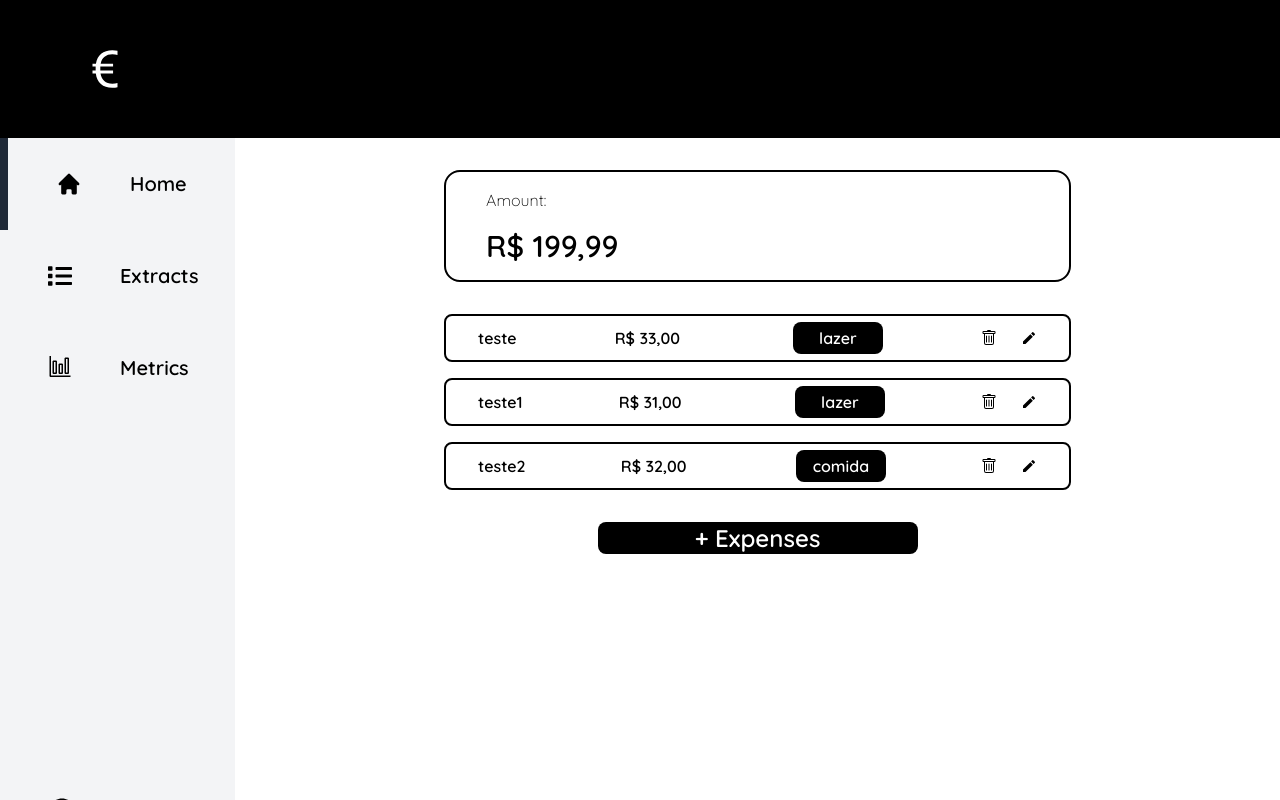
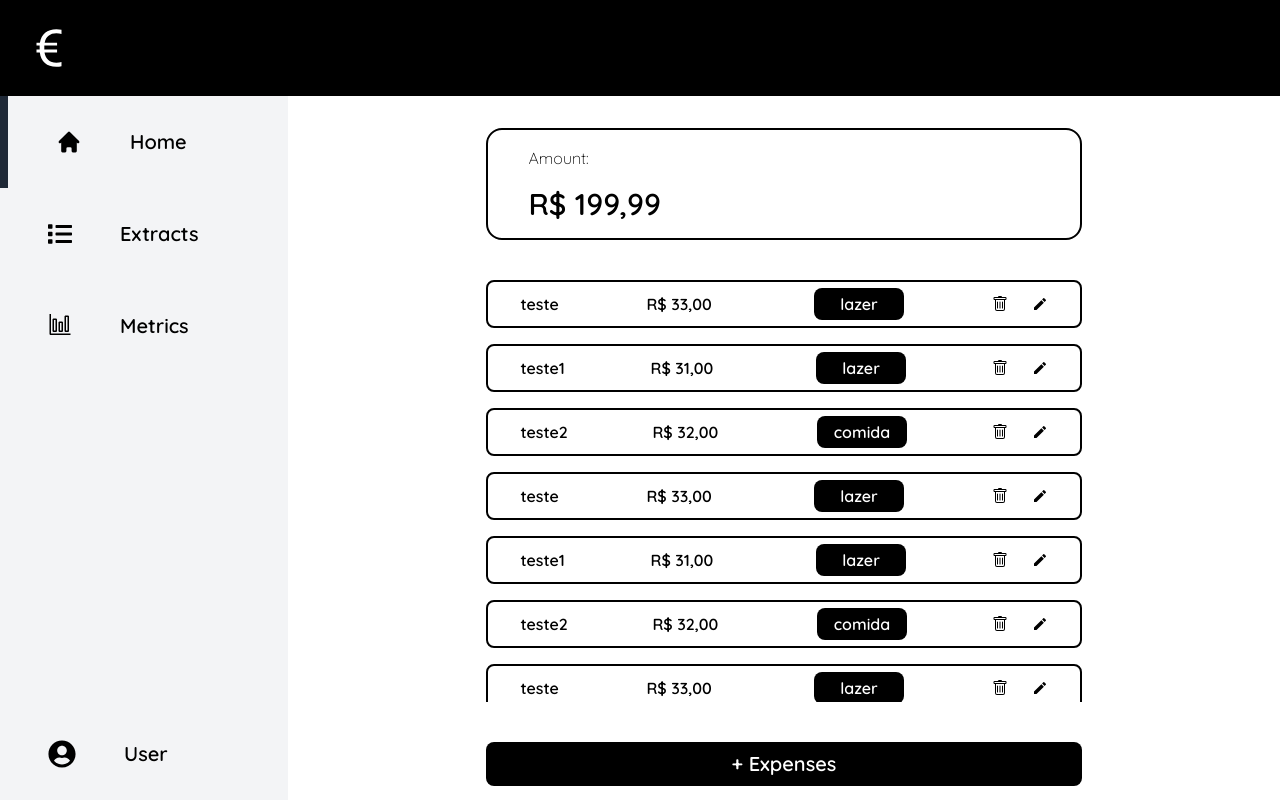
Before and after one commit to annakarlasganderla/avtWallet-webapp, a React (Vite) app in the folder front-end/: page /revenue in a window 1280 px wide. Built offline with nearby package versions, Linux system fonts and the light colour scheme.

Commit message:
fix - corringindo layout e scroll overflow auto

```diff
--- a/front-end/src/components/Button/Button.tsx
+++ b/front-end/src/components/Button/Button.tsx
@@ -2,25 +2,25 @@ import { IButtonProps } from "./utils/button.types";
 
 const Button = (props: IButtonProps) => {
 	return (
-		<div className= {`flex justify-center items-center ${!props.width && "w-100"}`} style={{ width: props.width }}>
+		<div
+			className={`flex justify-center items-center ${!props.width && "w-full"}`}
+			style={{ width: props.width, height: props.height }}
+		>
 			<button
 				onClick={props.onClick}
 				type={props.type}
 				disabled={props.disabled}
 				className={
 					props.classname
-					? props.classname
-					: `font-bold text-2xl rounded-lg cursor-pointer hover:opacity-80 w-80
+						? props.classname
+						: `w-full py-2 md:py-2 font-bold text-xl rounded-lg cursor-pointer hover:opacity-80 w-80
 					${props.outlined && "border-3 border-gray-900 bg-white"}
-					${props.disabled
-						? 'bg-gray-700' : 'bg-black'}
-					${props.outlined
-						? 'bg-white border-2 border-black' : ''}
-					${props.outlined
-						? 'text-black' : 'text-white'}
-					${props.textsize}
-					${props.disabled ? 'opacity-70 cursor-not-allowed' : 'cursor-pointer'
-					}`}
+					${props.disabled ? "bg-gray-700" : "bg-black"}
+					${props.outlined ? "bg-white border-2 border-black" : ""}
+					${props.outlined ? "text-black" : "text-white"}
+					${props.disabled ? "opacity-70 cursor-not-allowed" : "cursor-pointer"}`
+				}
+				style={{ fontSize: props.textsize }}
 			>
 				{props.children}
 			</button>
--- a/front-end/src/components/Button/utils/button.types.ts
+++ b/front-end/src/components/Button/utils/button.types.ts
@@ -1,7 +1,7 @@
 import { ReactNode } from "react";
 
 export interface IButtonProps {
-	classname: string | undefined;
+	classname?: string | undefined;
 	children: ReactNode;
 	type: "submit" | "reset" | "button" | undefined;
 	disabled?: boolean;
--- a/front-end/src/components/Header/Header.tsx
+++ b/front-end/src/components/Header/Header.tsx
@@ -1,18 +1,15 @@
 import { IHeaderProps } from "./utils/header.types";
-import { BsCurrencyEuro } from 'react-icons/bs';
+import { BsCurrencyEuro } from "react-icons/bs";
 
 const Header = (props: IHeaderProps) => {
 	return (
-		<div className={`flex flex-col ${!props.widht && "w-100"}`} style={{ height: props.height }}>
-			<header
-				className={`bg-black py-6 ${!props.height && "h-1/2"}`}
-				style={{ height : props.height}}
-				 >
-				<div className={`logo flex items-start px-20 p-5  ${BsCurrencyEuro}`}>
-					<BsCurrencyEuro color="white" size={50} />
-				</div>
-
-			</header>
+		<div
+			className="bg-black px-6 h-24 flex items-center"
+			style={{ height: props.height }}
+		>
+			<div className={`flex justify-between items-center ${BsCurrencyEuro}`}>
+				<BsCurrencyEuro color="white" size={50} />
+			</div>
 		</div>
 	);
 };
--- a/front-end/src/components/Layout/Layout.tsx
+++ b/front-end/src/components/Layout/Layout.tsx
@@ -5,9 +5,9 @@ import { Outlet } from "react-router-dom";
 
 const Layout: FC = () => {
 	return (
-		<div className="w-screen h-screen overflow-y-auto md:overflow-y-hidden">
+		<div className="w-screen h-screen flex flex-col flex-1">
 			<Header />
-			<div className="w-screen h-screen flex">
+			<div className="flex flex-row flex-1 overflow-auto">
 				<SideBar />
 				<Outlet />
 			</div>
--- a/front-end/src/components/List/List.tsx
+++ b/front-end/src/components/List/List.tsx
@@ -2,7 +2,7 @@ import moment from "moment";
 import { IListProps, columnType } from "./utils/list.types";
 
 function List(props: IListProps) {
-	const { columns, items, loading, isTitle } = props;
+	const { columns, items, loading, onChangePage, isTitle } = props;
 
 	const renderHeader = () => {
 		return (
@@ -19,6 +19,13 @@ function List(props: IListProps) {
 			</div>
 		);
 	};
+
+	function handleScroll(event: React.UIEvent<HTMLDivElement>) {
+		const target = event.target as HTMLDivElement;
+		if (target.scrollHeight - target.scrollTop === target.clientHeight) {
+			onChangePage && onChangePage(1);
+		}
+	}
 
 	const convertColumnType = (type: columnType, item: any) => {
 		if (type === "text") return item;
@@ -57,12 +64,13 @@ function List(props: IListProps) {
 	};
 
 	return (
-		<>
-			<div className="w-full flex flex-col items-center gap-8 overflow-auto">
-				{isTitle && renderHeader()}
-				<div className="w-full h-full flex flex-col gap-4">{items.map(renderCell)}</div>
-			</div>
-		</>
+		<div
+			className="w-full h-full flex-1 flex flex-col justify-start items-center gap-8 overflow-auto"
+			onScroll={handleScroll}
+		>
+			{isTitle && renderHeader()}
+			<div className="w-full flex flex-1 flex-col gap-4">{items.map(renderCell)}</div>
+		</div>
 	);
 }
 
--- a/front-end/src/components/SideBar/SideBar.tsx
+++ b/front-end/src/components/SideBar/SideBar.tsx
@@ -13,7 +13,7 @@ const SideBar = () => {
 	return (
 		<div
 			className="w-full h-20 fixed bottom-0 left-0 border-t-2 border-black
-				md:w-72 md:h-screen md:relative md:border-0 bg-gray-100 flex flex-col gap-2"
+				md:w-72 md:h-full md:relative md:border-0 bg-gray-100 flex flex-col gap-2"
 		>
 			<div className="flex md:flex-col justify-between flex-grow">
 				<div className="w-full justify-around flex md:flex-col">
@@ -50,7 +50,7 @@ const SideBar = () => {
 								classname="h-full md:h-auto"
 							/>
 						}
-						classname="h-full flex items-center md:h-auto md:absolute md:bottom-20"
+						classname="h-full flex items-center md:h-auto md:absolute md:bottom-0"
 					>
 						<li className="px-4 py-2 hover:bg-gray-100">Profile</li>
 						<li className="px-4 py-2 hover:bg-gray-100">Logout</li>
--- a/front-end/src/pages/expenses/extracts/index.tsx
+++ b/front-end/src/pages/expenses/extracts/index.tsx
@@ -17,14 +17,18 @@ const ExtractsList = () => {
 			bold: true,
 		},
 		{
+			minSize: 80,
 			name: "value",
 			type: "currency",
 			bold: true,
 		},
 		{
+			maxSize: 120,
+			minSize: 90,
 			name: "tag",
+			classname: "hidden md:flex",
 			onRender: (item) => (
-				<div className="bg-black text-white font-bold rounded-lg p-1 hidden md:flex">
+				<div className="w-full bg-black text-white font-bold rounded-lg p-1 px-4 hidden justify-center md:flex">
 					{item.tag?.name}
 				</div>
 			),
@@ -63,7 +67,7 @@ const ExtractsList = () => {
 		<>
 			<SideNav isOpen={open} setIsOpen={setOpen} />
 
-			<main className="w-full flex flex-col items-center">
+			<main className="flex flex-1 flex flex-col items-center">
 				<div className="w-4/5 h-20 flex items-center justify-end mt-2 mb-2 md:w-3/5">
 					<AiOutlineFilter
 						className="block"
@@ -73,8 +77,13 @@ const ExtractsList = () => {
 						size={30}
 					/>
 				</div>
-				<div className="w-4/5 flex justify-center items-center mb-8 md:w-3/5">
-					<List columns={columns} items={items} isTitle={false} />
+				<div className="w-4/5 h-3/5 md:h-4/6 md:w-3/5 ">
+					<List
+						columns={columns}
+						items={items}
+						isTitle={false}
+						onChangePage={(number) => console.log(number)}
+					/>
 				</div>
 			</main>
 		</>
--- a/front-end/src/pages/expenses/list/expenseList.module.scss
+++ /dev/null
@@ -1,134 +0,0 @@
-.header {
-	width: 100%;
-	background-color: black;
-	color: white;
-	height: 80px;
-	display: flex;
-	align-items: center;
-}
-
-.subheader {
-	width: 100%;
-	display: flex;
-	justify-content: space-between;
-	align-items: center;
-	margin: 0 2rem;
-
-	.icon,
-	p {
-		display: none;
-	}
-
-	.logout {
-		cursor: pointer;
-		transition: all ease 0.2s;
-	}
-
-	.logout:hover {
-		opacity: 0.5;
-	}
-}
-
-.amount_container {
-	display: flex;
-	width: 100%;
-	flex-direction: column;
-	justify-content: center;
-	align-items: center;
-}
-
-.amount {
-	border-bottom: 2px solid #c2c2c2;
-	width: 60%;
-	padding: 20px 0;
-	display: flex;
-	flex-direction: column;
-	gap: 10px;
-}
-
-.list {
-	display: flex;
-	flex-direction: column;
-	justify-content: center;
-	align-items: center;
-	width: 100%;
-	margin: 20px 0;
-}
-
-.item {
-	display: flex;
-	justify-content: space-between;
-	width: 60%;
-	border-radius: 5px 5px 0 0;
-	border-bottom: 2px solid #000;
-
-	transition: 0.1s;
-	padding: 10px 0;
-	margin: 10px 0;
-	cursor: pointer;
-
-	div {
-		display: flex;
-		align-items: center;
-		gap: 1rem;
-	}
-
-	&:hover {
-		opacity: 0.9;
-	}
-}
-
-.button_area {
-	display: flex;
-	justify-content: center;
-	align-items: center;
-	width: 100%;
-
-	.button {
-		width: 60%;
-	}
-}
-
-@media (min-width: 767px) {
-	.subheader {
-		width: 100%;
-		display: flex;
-		justify-content: space-between;
-		align-items: center;
-		margin: 0 2rem;
-
-		.icon,
-		p {
-			display: block;
-		}
-
-		.logout {
-			display: flex;
-			gap: 5px;
-			align-items: center;
-			cursor: pointer;
-			transition: all ease 0.2s;
-
-			p {
-				font-weight: bold;
-			}
-		}
-
-		.logout:hover {
-			opacity: 0.5;
-		}
-	}
-
-	.amount {
-		margin-top: 2rem;
-		border: 1px solid #000;
-		border-radius: 20px;
-		padding-left: 3rem;
-	}
-
-	.item {
-		border: 1px solid #000;
-		padding: 20px;
-		border-radius: 10px;
-	}
-}
--- a/front-end/src/pages/expenses/list/index.tsx
+++ b/front-end/src/pages/expenses/list/index.tsx
@@ -1,9 +1,8 @@
 import Button from "../../../components/Button";
 import { AiOutlineRight } from "react-icons/ai";
 import { useNavigate } from "react-router";
-import { BsCurrencyEuro, BsTrash } from "react-icons/bs";
+import { BsTrash } from "react-icons/bs";
 import { MdEdit } from "react-icons/md";
-import { CiLogin } from "react-icons/ci";
 import List from "../../../components/List";
 import { IColumn } from "../../../components/List/utils/list.types";
 import { IRevenue } from "../../../types/Interfaces.type";
@@ -62,11 +61,55 @@ const RevenueList = () => {
 			value: 32,
 			tag: { name: "comida" },
 		},
+		{
+			name: "teste",
+			value: 33,
+			tag: { name: "lazer" },
+		},
+		{
+			name: "teste1",
+			value: 31,
+			tag: { name: "lazer" },
+		},
+		{
+			name: "teste2",
+			value: 32,
+			tag: { name: "comida" },
+		},
+		{
+			name: "teste",
+			value: 33,
+			tag: { name: "lazer" },
+		},
+		{
+			name: "teste1",
+			value: 31,
+			tag: { name: "lazer" },
+		},
+		{
+			name: "teste2",
+			value: 32,
+			tag: { name: "comida" },
+		},
+		{
+			name: "teste",
+			value: 33,
+			tag: { name: "lazer" },
+		},
+		{
+			name: "teste1",
+			value: 31,
+			tag: { name: "lazer" },
+		},
+		{
+			name: "teste2",
+			value: 32,
+			tag: { name: "comida" },
+		},
 	];
 
 	return (
-		<>
-			<main className="w-full h-screen flex flex-col items-center">
+		<main className="flex flex-1 flex-col items-center gap-y-4 md:gap-y-10">
 			<div className="w-full flex flex-col bg-black md:bg-white justify-center items-center">
 				<div className="w-3/5 flex flex-col md:items-start md:border-2 border-black md:rounded-2xl gap-y-4 py-4 px-8 md:px-10 md:mt-8">
 					<p className="text-gray-50 md:text-black">Amount: </p>
@@ -74,19 +117,23 @@ const RevenueList = () => {
 				</div>
 			</div>
 
-				<div className="w-4/5 h-auto flex justify-center items-center mt-8 mb-8 md:w-3/5">
-					<List columns={columns} items={items} isTitle={false} />
+			<div className="w-4/5 h-2/3 md:h-3/5 md:w-3/5 ">
+				<List
+					columns={columns}
+					items={items}
+					isTitle={false}
+					onChangePage={(number) => console.log(number)}
+				/>
 			</div>
 
-				<div className="w-full flex justify-center items-center">
-					<div className="w-3/5 hidden md:block">
+			<div className="w-full md:flex justify-center items-center hidden">
+				<div className="w-3/5">
 					<Button type={"button"} onClick={() => navigate("/revenue/form/NEW")}>
 						+ Expenses
 					</Button>
 				</div>
 			</div>
 		</main>
-		</>
 	);
 };
 export default RevenueList;
```
Lines whose indentation alone changed are shown as unchanged.
